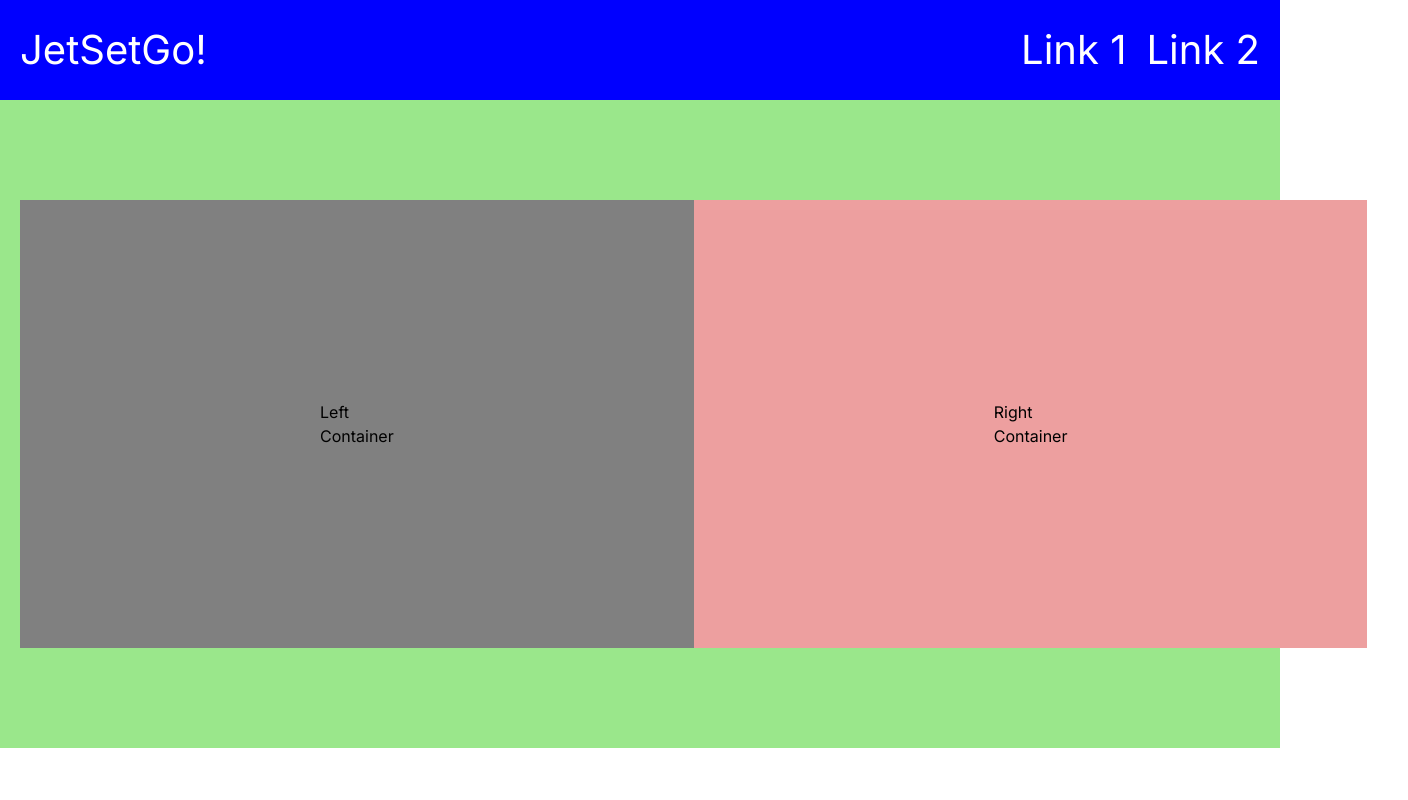
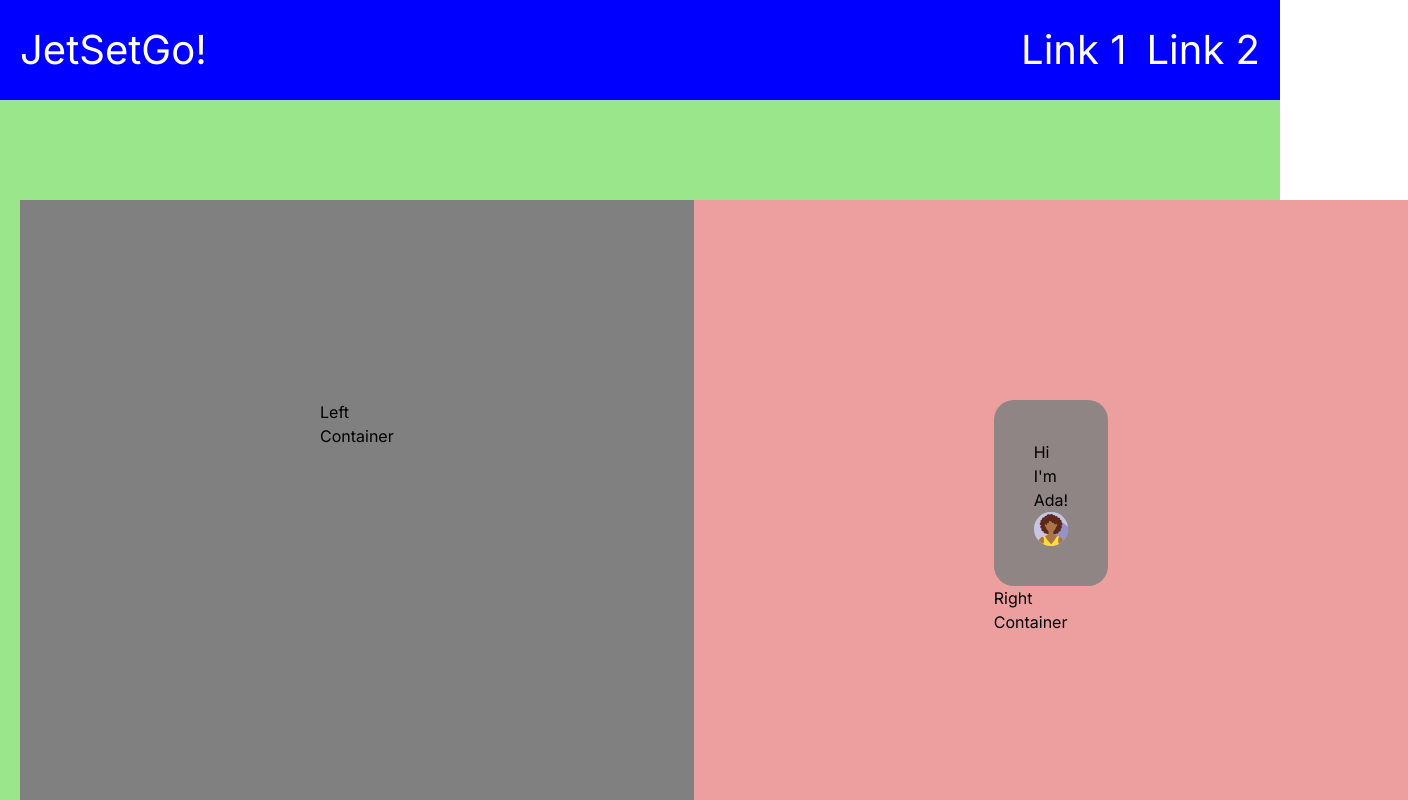
Before and after one commit to dalehornidge/Jet_Set_Go, a Next.js app: page / in a window 1280 px wide. Shown: the top 800 px of the page, 1408 px wide, since content can reach past the window. Built offline with nearby package versions, Linux system fonts and the light colour scheme.

Commit message:
image added to bot

```diff
--- /dev/null
+++ b/src/app/components/BotFace.tsx
@@ -0,0 +1,24 @@
+import styled from "styled-components";
+
+const Bot = styled.div`
+    background-color: #8f8585;
+    border-radius: 20px;
+    padding: 40px;
+    `
+
+const Image = styled.img`
+    width: 500%;
+    border-radius: 100%;
+    `
+
+
+const BotFace: React.FC = () => {
+    return (
+        <Bot>
+            <h1>Hi I'm Ada!</h1>
+            <Image src="/img/Ada.jpg" alt="Ada face"/>
+        </Bot>
+    );
+}
+
+export default BotFace;
--- a/src/app/containers/RightContainer.tsx
+++ b/src/app/containers/RightContainer.tsx
@@ -1,6 +1,7 @@
 'use client'
 
 import styled from "styled-components";
+import BotFace from "../components/BotFace";
 
 const Right = styled.div`
     background-color: #ed9f9f;
@@ -10,8 +11,9 @@ const Right = styled.div`
 const RightContainer: React.FC = () => {
     return (
         <Right>
+            <BotFace/>
             <h1>Right Container</h1>
-        </Right>
+            </Right>
     )
 }
 
```
Also changed, not shown: public/img/Ada.jpg (added).
